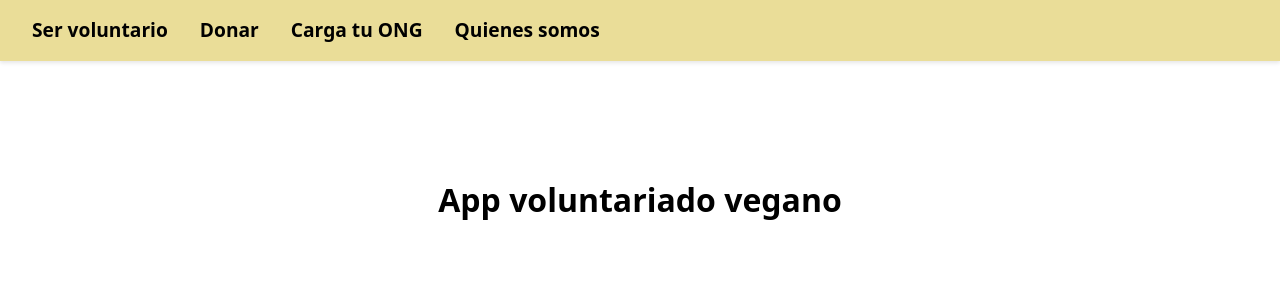
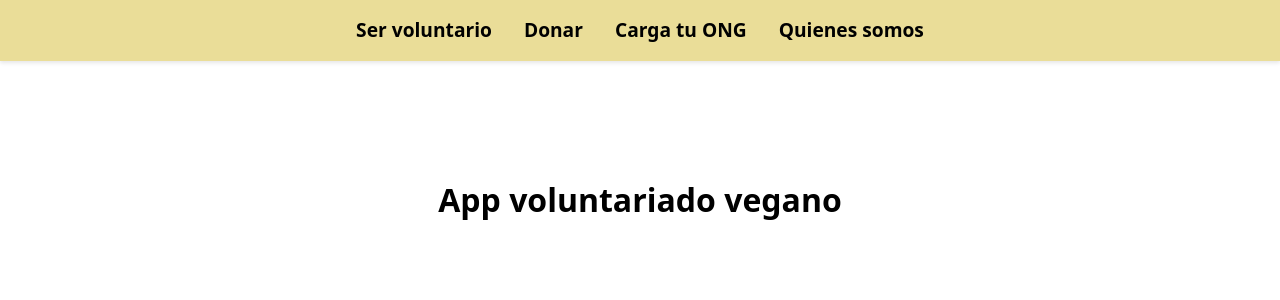
Before and after one commit to Firet/activa-veganismo, a Next.js app: page / in a window 1280 px wide. Shown: the top 300 px of the page. Built offline with nearby package versions, Linux system fonts and the light colour scheme.

Commit message:
Fix space-evenly in nav header

```diff
--- a/src/components/header/header.tsx
+++ b/src/components/header/header.tsx
@@ -4,7 +4,7 @@ import './header.css';
 export default function Header() {
     return (
         <header>
-            <nav className="navbar w-full flex space-evenly items-center">
+            <nav className="navbar w-full flex flex-col space-evenly items-center">
                 <div className="flex justify-center w-full lg:w-auto">
                     <a href="#home">Ser voluntario</a>
                     <a href="#about">Donar</a>
```
